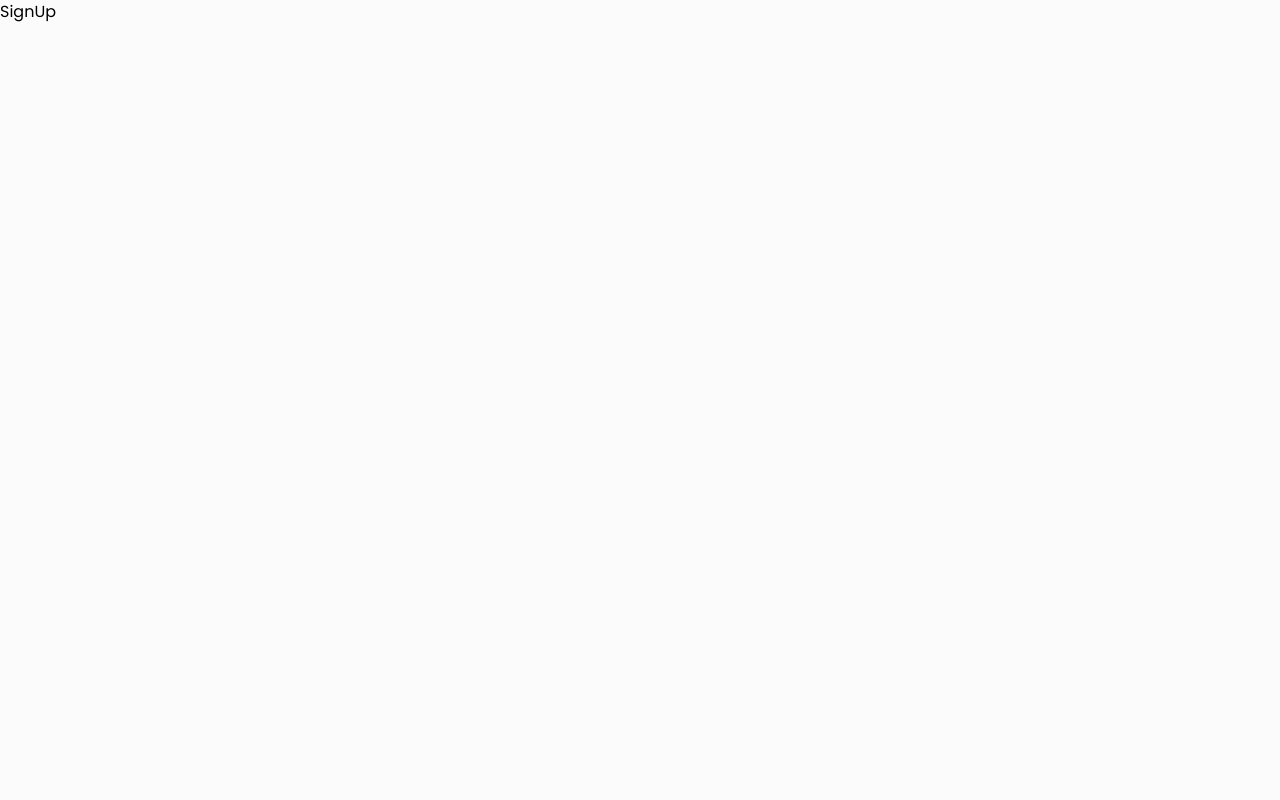
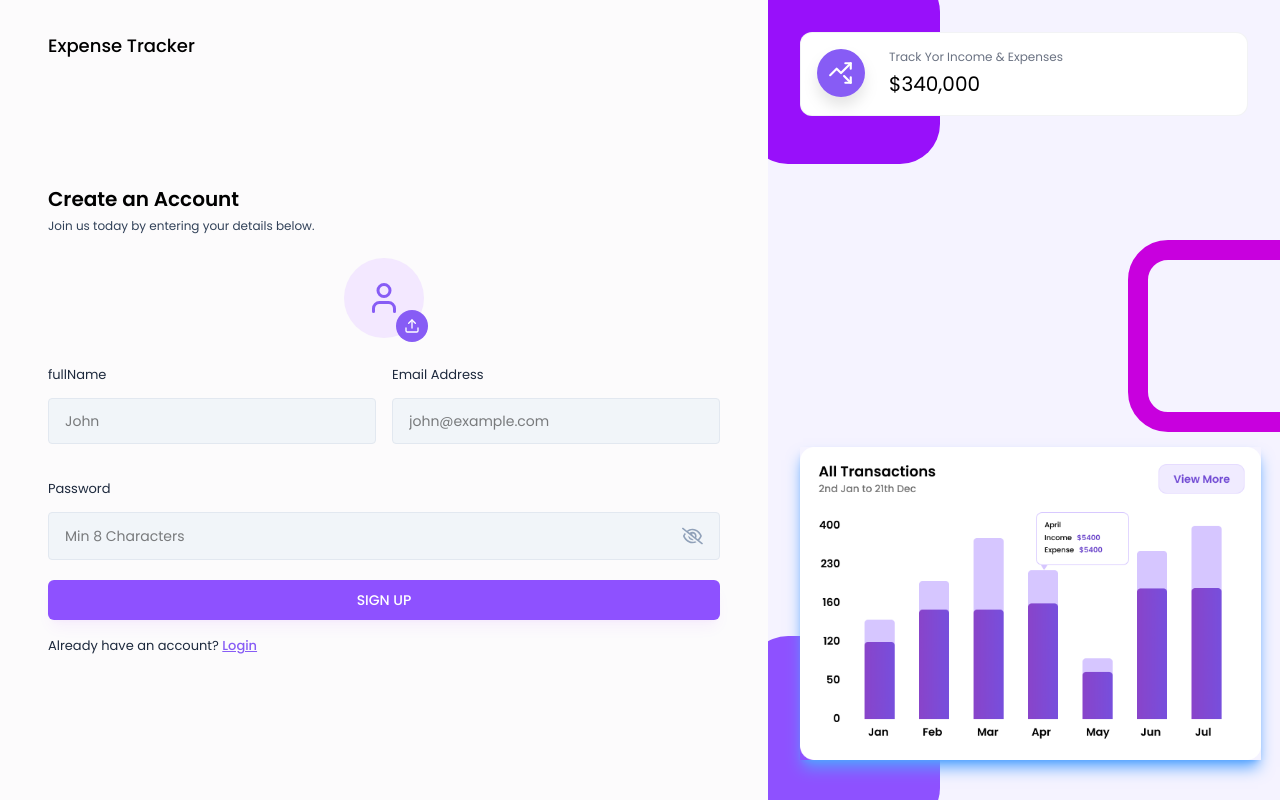
Before and after one commit to SajaJawad/Expense-Tracker, a React (Vite) app in the folder frontend/expense-tracker/: page /signUp in a window 1280 px wide. Built offline with nearby package versions, Linux system fonts and the light colour scheme.

Commit message:
Sign Up page

```diff
--- /dev/null
+++ b/frontend/expense-tracker/src/componants/layouts/Inputs/ProfilePhotoSelector.jsx
@@ -0,0 +1,71 @@
+import React, { useRef, useState } from 'react';
+import { LuUser, LuUpload, LuTrash } from "react-icons/lu"
+
+const ProfilePhotoSelector = ({ image, setImage }) => {
+    const inputRef = useRef(null);
+    const [previewUrl, setPreviewUrl] = useState(null)
+
+    const handleImageChange = (event) => {
+        const file = event.target.files[0];
+
+        if (file) {
+            //Update the image State
+            setImage(file)
+
+            //Generate preview URL from the file
+            const preview = URL.createObjectURL(file);
+            setPreviewUrl(preview)
+        }
+    }
+    const handleRemoveImage = () => {
+        setImage(null)
+        setPreviewUrl(null)
+    }
+
+
+
+
+    const onChooseFile = () => {
+        inputRef.current.click()
+    }
+
+
+    return (
+        <div className='flex justify-center mb-6'>
+
+            <input type='file' accept="image/*" ref={inputRef} onChange={handleImageChange} className='hidden' />
+
+
+
+            {!image ? (
+                <div className='w-20 h-20 flex items-center justify-center bg-purple-100 rounded-full relative'>
+                    <LuUser className='text-4xl text-primary' />
+                    <button
+                        type='button'
+                        className='w-8 h-8 flex items-center justify-center bg-primary text-white rounded-full absolute -bottom-1 -right-1'
+                        onClick={onChooseFile}
+                    >
+                        <LuUpload />
+                    </button>
+                </div>
+            ) : (
+                <div className='relative'>
+                    <img
+                        src={previewUrl}
+                        alt='profile photo'
+                        className='w-20 h-20 rounded-full object-cover'
+                    />
+                    <button
+                        type='button'
+                        className='w-8 h-8 flex items-center justify-center bg-red-500 text-white rounded-full absolute -bottom-1 -right-1'
+                        onClick={handleRemoveImage}
+                    >
+                        <LuTrash />
+                    </button>
+                </div>
+            )}
+        </div>
+    )
+}
+
+export default ProfilePhotoSelector;
--- a/frontend/expense-tracker/src/pages/Auth/Login.jsx
+++ b/frontend/expense-tracker/src/pages/Auth/Login.jsx
@@ -1,7 +1,9 @@
+
 import React, { useState } from 'react'
 import AuthLayout from '../../componants/layouts/AuthLayout'
 import { Link, useNavigate } from 'react-router-dom';
 import Input from '../../componants/layouts/Inputs/input';
+import { validateEmail } from '../../utils/helper';
 
 const Login = () => {
   const [email, setEmail] = useState("");
@@ -10,8 +12,7 @@
 
   const navigate = useNavigate()
 
-
-  //Handle Login Form Submit
+  // Handle Login Form Submit
   const handleLogin = async (e) => {
     e.preventDefault();
 
@@ -20,37 +21,51 @@
       return;
     }
 
-if(!password){
-setError("")
-}
+    if (!password) {
+      setError("Please enter the password");
+      return;
     }
 
+    setError("");
+
+    // TODO: Login Api Call
+  }
 
   return (
     <AuthLayout>
-      <div className='lg:w-[70%] h-3/4 md:h-full flex flex-col justify-center '>
-        <h3 className='text-xl font-semibold text-black '>Welcome Back</h3>
-        <p className='text-xs text-slate-700 mt-[5px] mb-6'>Please Enter your details to log in </p>
-
+      <div className='lg:w-[70%] h-3/4 md:h-full flex flex-col justify-center'>
+        <h3 className='text-xl font-semibold text-black'>Welcome Back</h3>
+        <p className='text-xs text-slate-700 mt-[5px] mb-6'>
+          Please Enter your details to log in
+        </p>
 
         <form onSubmit={handleLogin}>
-          <Input value={email} onChange={({ target }) => setEmail(target.value)} label="Email Address" placeholder='john@example.com' type='text' />
-          <Input value={password} onChange={({ target }) => setPassword(target.value)} label="Password" placeholder='Min 8 Characters' type='password' />
+          <Input
+            value={email}
+            onChange={({ target }) => setEmail(target.value)}
+            label="Email Address"
+            placeholder='john@example.com'
+            type='text'
+          />
+          <Input
+            value={password}
+            onChange={({ target }) => setPassword(target.value)}
+            label="Password"
+            placeholder='Min 8 Characters'
+            type='password'
+          />
 
-          {error && <p className=''>{error}</p>}
+          {error && <p className='text-red-500 text-sm mt-2'>{error}</p>}
 
           <button type='submit' className='ptn-primary'>LOGIN</button>
 
-          <p className='text-[13px] text-slate-800 mt-3'>Don’t have an account?{""}
+          <p className='text-[13px] text-slate-800 mt-3'>
+            Don’t have an account?{" "}
             <Link className='font-medium text-primary underline' to='/signup'>
               SignUp
             </Link>
           </p>
-
         </form>
-
-
-
       </div>
     </AuthLayout>
   )
--- a/frontend/expense-tracker/src/pages/Auth/SignUp.jsx
+++ b/frontend/expense-tracker/src/pages/Auth/SignUp.jsx
@@ -1,8 +1,104 @@
-import React from 'react'
+import React, { useState } from 'react'
+import AuthLayout from '../../componants/layouts/AuthLayout'
+import { Link, useNavigate } from 'react-router-dom';
+import Input from '../../componants/layouts/Inputs/input';
+import { validateEmail } from '../../utils/helper';
+import ProfilePhotoSelector from '../../componants/layouts/Inputs/ProfilePhotoSelector';
+
+
 
 const SignUp = () => {
+  const [profilePic, setProfilePic] = useState(null)
+  const [fullName, setFullName] = useState("")
+  const [email, setEmail] = useState("")
+  const [password, setPassword] = useState("")
+  const [error, setError] = useState(null)
+
+  const navigate = useNavigate()
+
+
+  //Handle Sign up Form Submit
+
+  const handleSignUp = async (e) => {
+    e.preventDefault()
+
+    let profileImageUul = "";
+
+    if (!fullName) {
+      setError("Please enter your name")
+      return;
+    }
+
+    if (!validateEmail(email)) {
+      setError("Please enter a valid email address.")
+      return;
+    }
+
+    if (!password) {
+      setError("Please enter the password")
+      return;
+
+    }
+
+    setError("")
+
+    //SignUp API call
+
+
+  }
+
   return (
-    <div>SignUp</div>
+    <AuthLayout>
+
+      <div className='lg:w-[100%] h-auto md:h-full mt-10 md:mt-0 flex flex-col justify-center '>
+        <h3 className='text-xl font-semibold text-black'>Create an Account</h3>
+        <p className='text-xs text-slate-700 mt-[5px] mb-6'>Join us today by entering your details below.</p>
+
+
+
+
+        <ProfilePhotoSelector image={profilePic} setImage={setProfilePic} />
+
+        <form onSubmit={handleSignUp}>
+          <div className='grid grid-cols-1 md:grid-cols-2 gap-4'>
+            <Input value={fullName} onChange={({ target }) => setFullName(target.value)} label="fullName" placeholder="John" type="text" />
+            <Input
+              value={email}
+              onChange={({ target }) => setEmail(target.value)}
+              label="Email Address"
+              placeholder='john@example.com'
+              type='text'
+            />
+
+            <div className='col-span-2'>
+              <Input
+                value={password}
+                onChange={({ target }) => setPassword(target.value)}
+                label="Password"
+                placeholder='Min 8 Characters'
+                type='password'
+              />
+
+            </div>
+
+
+          </div>
+
+
+          {error && <p className='text-red-500 text-sm mt-2'>{error}</p>}
+
+          <button type='submit' className='ptn-primary'>SIGN UP</button>
+
+          <p className='text-[13px] text-slate-800 mt-3'>
+            Already have an account?{" "}
+            <Link className='font-medium text-primary underline' to='/login'>
+              Login
+            </Link>
+          </p>
+
+        </form>
+      </div>
+    </AuthLayout>
   )
 }
 
--- a/frontend/expense-tracker/src/utils/helper.js
+++ b/frontend/expense-tracker/src/utils/helper.js
@@ -0,0 +1,4 @@
+export const validateEmail = (email)=>{
+    const regex = /^[^\s@]+@[^\s@]+\.[^\s@]+$/;
+    return regex.test(email)
+}
```
Lines whose indentation alone changed are shown as unchanged.
